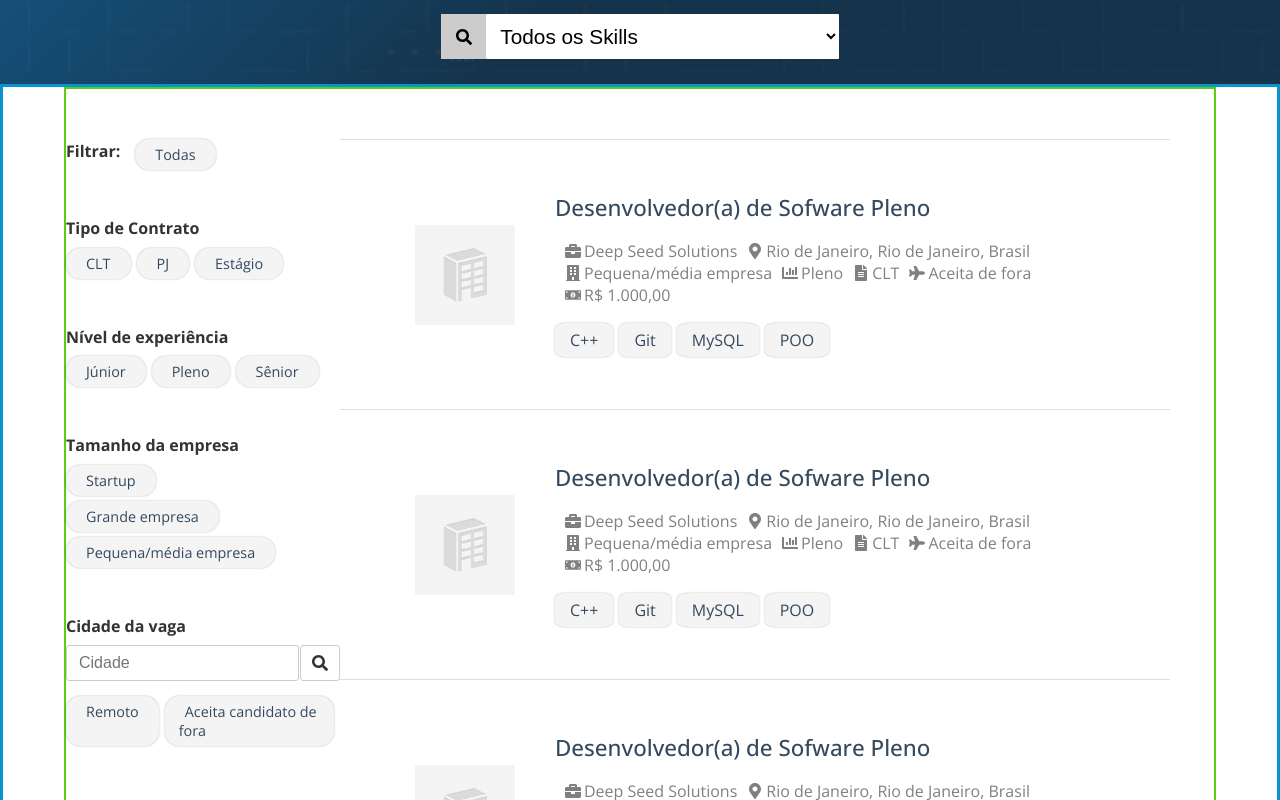
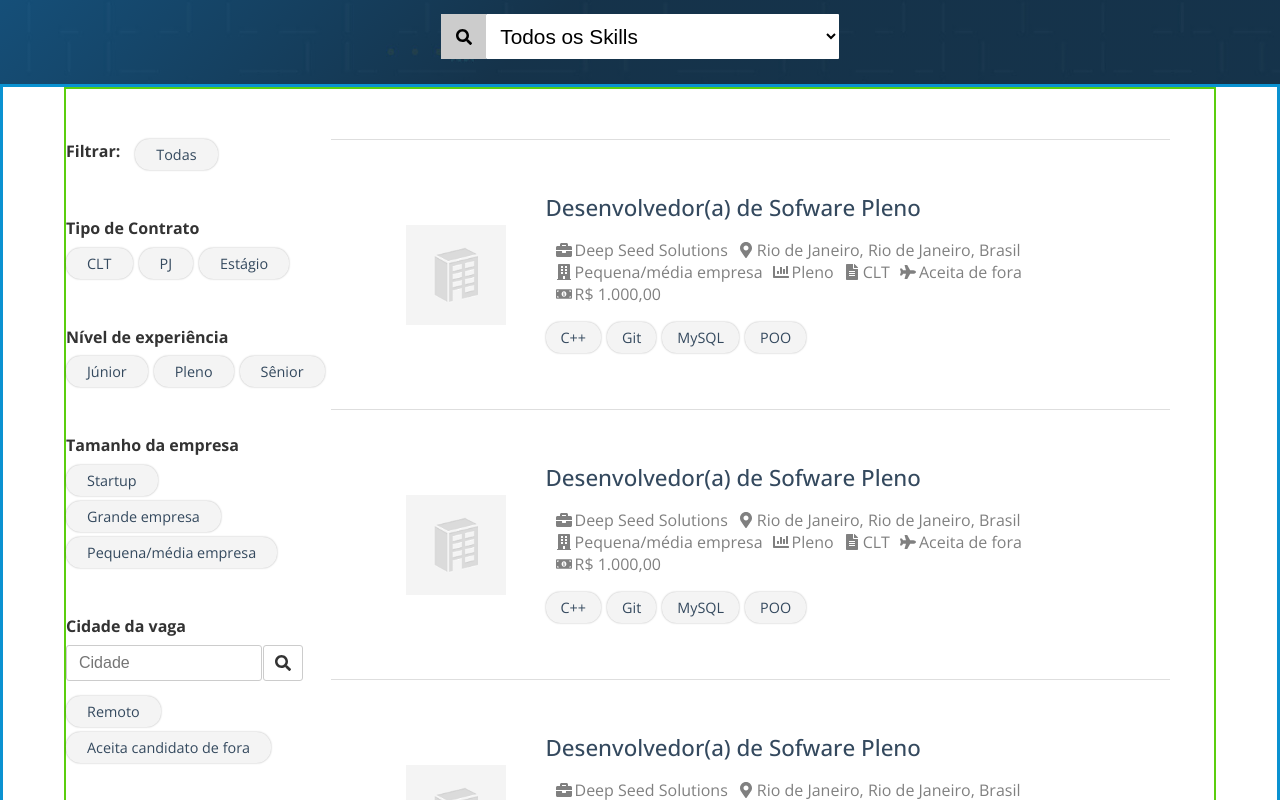
Before and after one commit to MarcosWinicios/jobs-web, a React (Create React App) app: page / in a window 1280 px wide. Shown: the part 300-1100 px from the top of the page. Built offline with nearby package versions, Linux system fonts and the light colour scheme; the HTML template or start-up script is replaced by a standard one.

Commit message:
refactor code tags

```diff
--- a/src/assets/global.css
+++ b/src/assets/global.css
@@ -41,4 +41,11 @@ li {
 
 .tag {
     box-shadow: 0px 0px 2px rgb(0 0 0 / 30%);
+    background-color: #f4f4f4;
+    color: #34495e;
+    width: fit-content;
+    padding: 6px 15px;
+    font-size: 0.9rem;
+    border-radius: 1em;
+    margin: 0 6px 5px 0;
 }
--- a/src/components/Job/styles.css
+++ b/src/components/Job/styles.css
@@ -49,11 +49,3 @@
     align-content: center;
     height: fit-content;
 }
-
-.list-tag-skills span {
-    background-color: #f4f4f4;
-    border-radius: 17%;
-    padding: 6px 15px;
-    margin-right: 6px;
-    color: #34495e;
-}
--- a/src/pages/jobs/styles.css
+++ b/src/pages/jobs/styles.css
@@ -75,7 +75,7 @@
     max-width: 90vw;
     display: flex;
     justify-content: space-between;
-    border: solid 5px rgb(130, 238, 179);
+    /* border: solid 5px rgb(130, 238, 179); */
 }
 
 .filter {
@@ -84,7 +84,8 @@
     margin-bottom: 45px;
 }
 
-.filter:nth-child(4) ul {
+.filter:nth-child(4) ul,
+.filter:last-child ul {
     display: flex;
     flex-direction: column;
 }
@@ -111,16 +112,6 @@
     display: flex;
 }
 
-.filter ul li {
-    width: fit-content;
-    font-size: 0.9rem;
-    padding: 6px 14px;
-    border-radius: 1em;
-    margin-right: 6px;
-    margin-bottom: 5px;
-    background-color: #f4f4f4;
-}
-
 .filter ul li a {
     color: #34495E;
     padding: 6px
@@ -129,8 +120,9 @@
 .filter form input {
     font-size: 16px;
     font-weight: 400;
+    width: 196px;
     height: 36px;
-    padding: 0 12px 0 12px;
+    padding: 6px 12px;
     color: #000;
     border: solid 1.5px #cccccc;
     border-radius: 3px;
@@ -150,7 +142,6 @@
     align-items: center;
     justify-content: center;
     background-color: #ffffff;
-    /* padding: 50px; */
 }
 
 .filter form button:hover {
@@ -160,7 +151,6 @@
 .filter form {
     display: flex;
     margin-bottom: 15px;
-    /* border: solid 1px #2232c5; */
     width: fit-content;
 }
 
```
